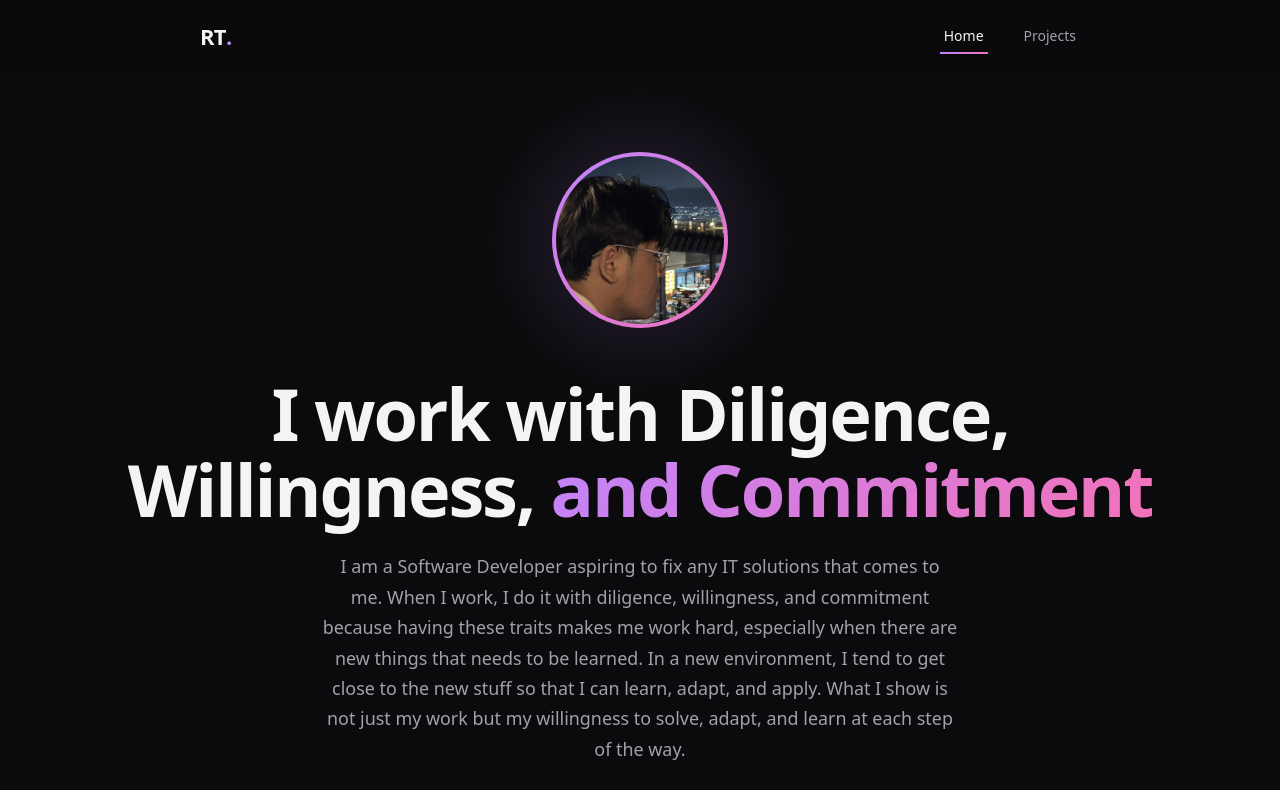
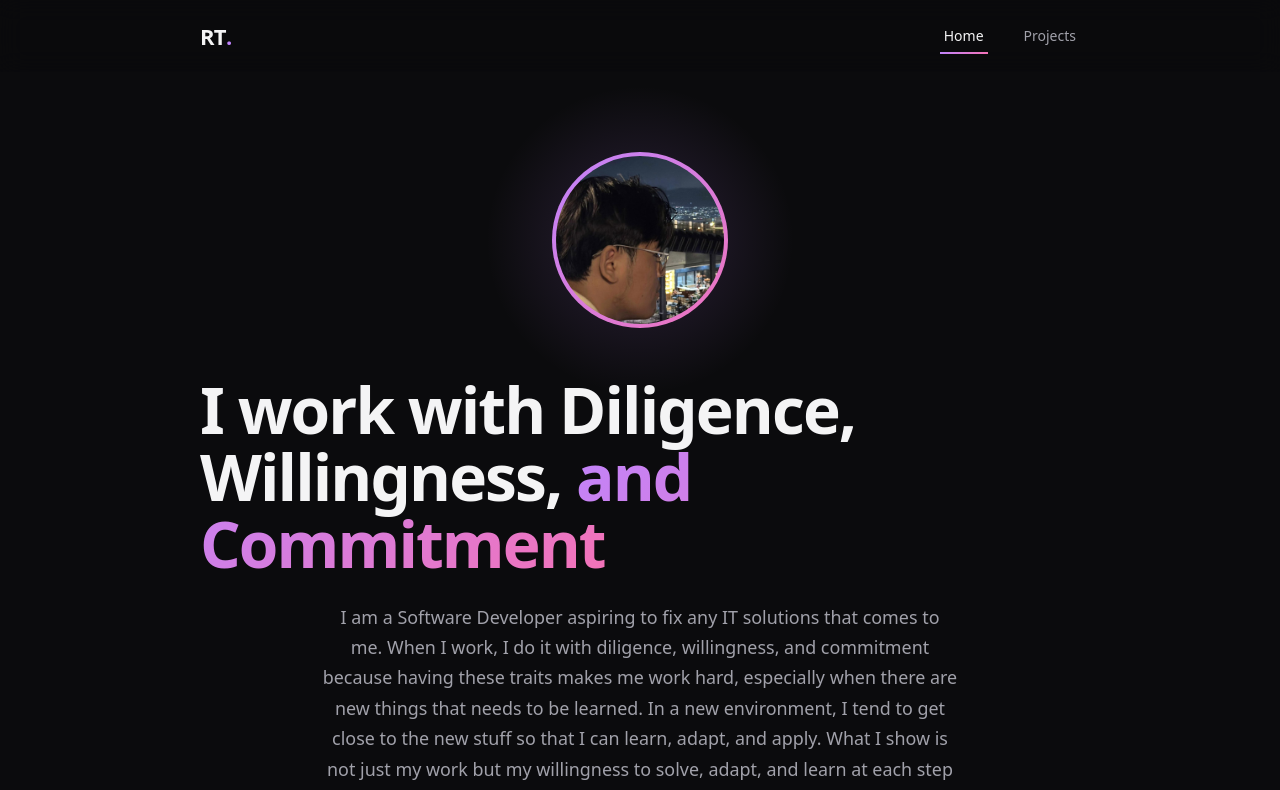
Before and after one commit to GTGUY652/MyPortfolio, a React (Vite) app: page / in a window 1280 px wide. Shown: the top 790 px of the page. Built offline with nearby package versions, Linux system fonts and the light colour scheme.

Commit message:
style(hero): align headline to shared content rail

```diff
--- a/src/components/sections/Hero.css
+++ b/src/components/sections/Hero.css
@@ -44,13 +44,17 @@
 }
 
 .hero__title {
+  width: 100%;
+  max-width: var(--container-narrow);
   margin-top: var(--space-7);
+  margin-inline: auto;
   color: var(--color-text);
   font-family: var(--font-display);
-  font-size: clamp(2.5rem, 6vw, 4.5rem);
+  font-size: clamp(2.5rem, 6vw, 4rem);
   font-weight: 700;
   letter-spacing: -0.03em;
   line-height: 1.05;
+  text-align: left;
 }
 
 .hero__accent {
```
